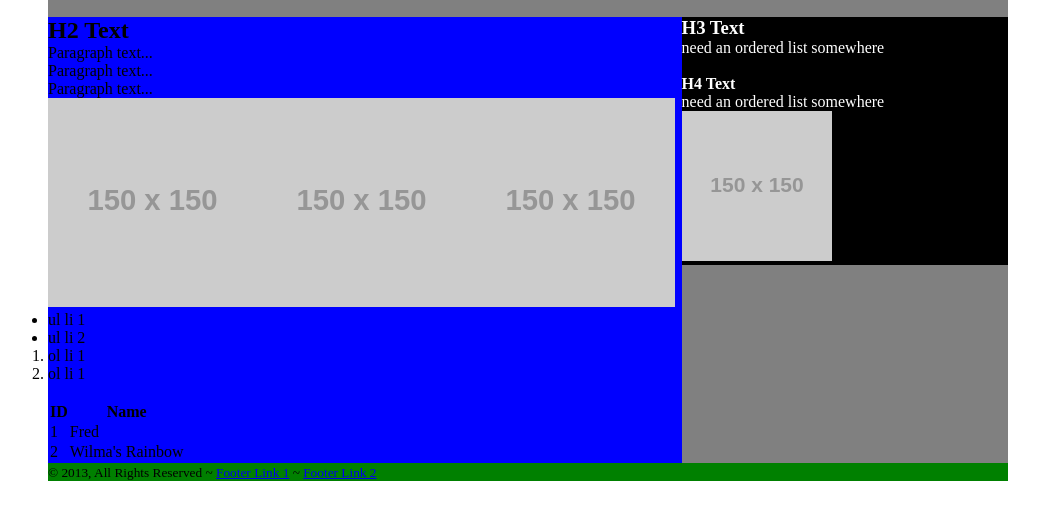
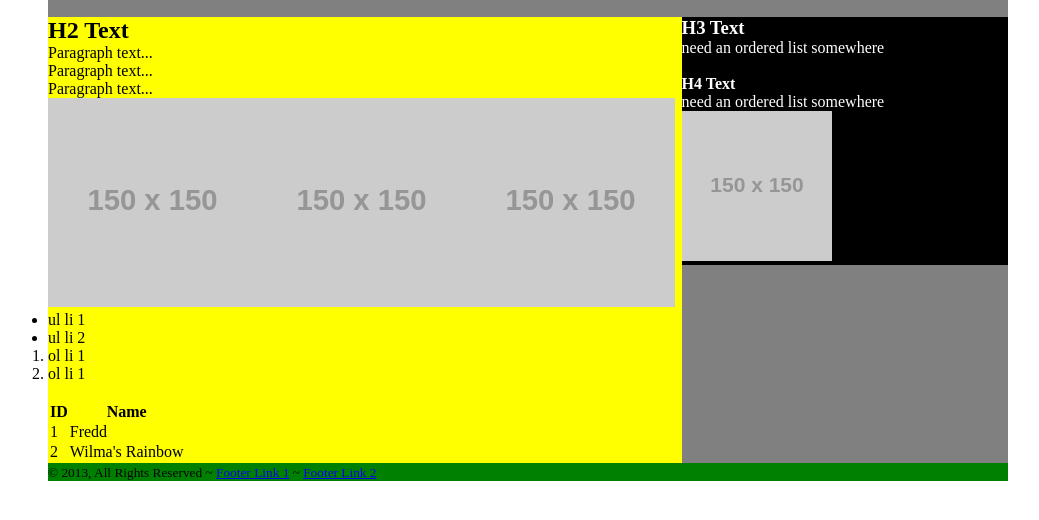
Before and after one commit to 8legged/basic_webpage, a plain HTML site: page index.html in a window 1280 px wide. Shown: the part 88-608 px from the top of the page, without its empty margins (112-1151 px from the left). Drawn offline with Linux system fonts and the light colour scheme; placeholder pictures from the web are drawn by us.

Commit message:
testing push after deleting some files and updating .git/info/exclude

```diff
--- a/basicstyle.css
+++ b/basicstyle.css
@@ -11,7 +11,7 @@
   		float:left;
 	    width:66%;
 	    min-height:400px;
-	    background-color:blue;
+	    background-color:yellow;
 	    }
     div.promo {background-color:yellow;}
 	  figure.one {min-height:200px; width:33%; float:left;}
--- a/index.html
+++ b/index.html
@@ -61,7 +61,7 @@
             <tbody>
               <tr>
                 <td>1</td>
-                <td>Fred</td>
+                <td>Fredd</td>
               </tr>
               <tr>
                 <td>2</td>
```
